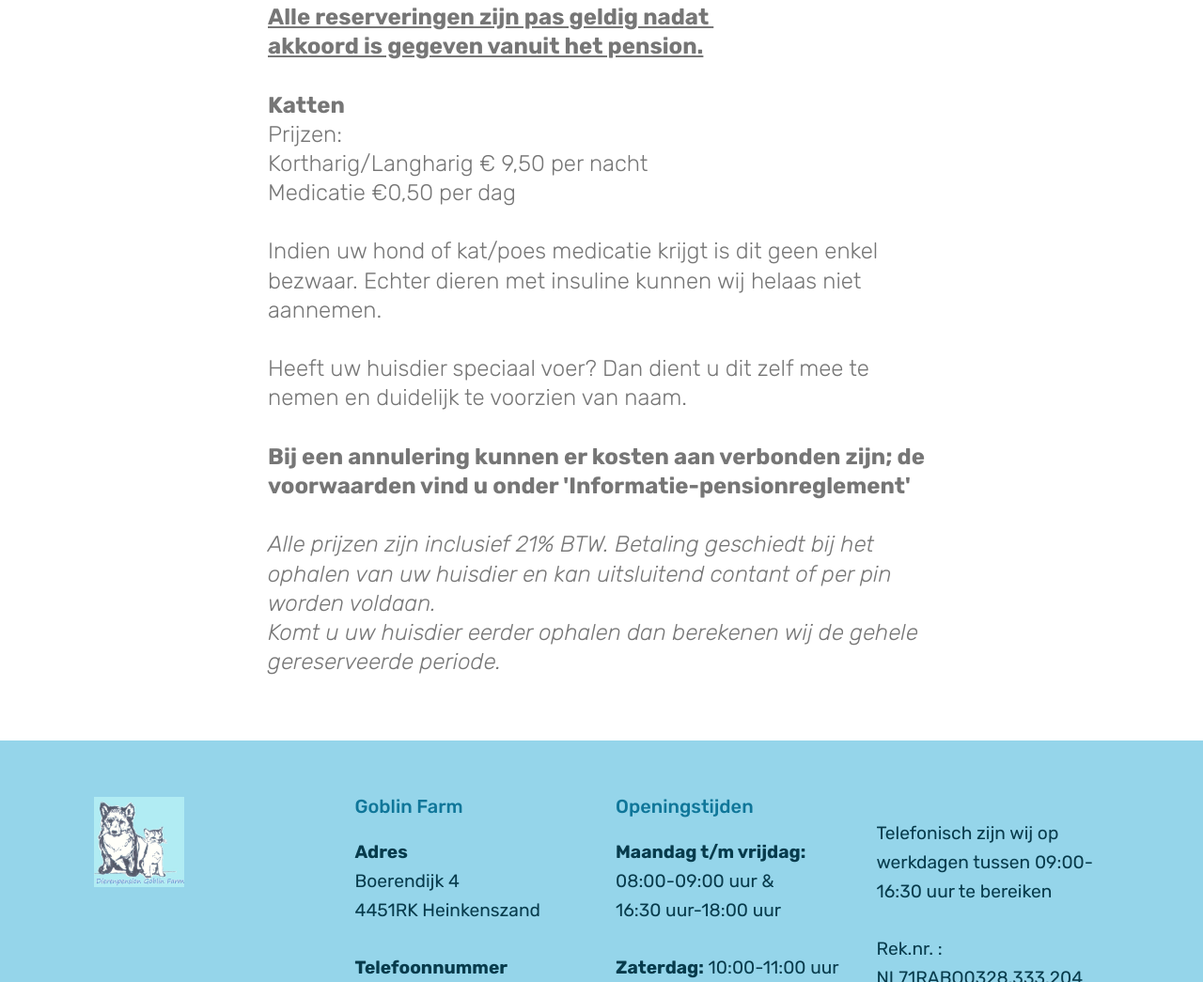
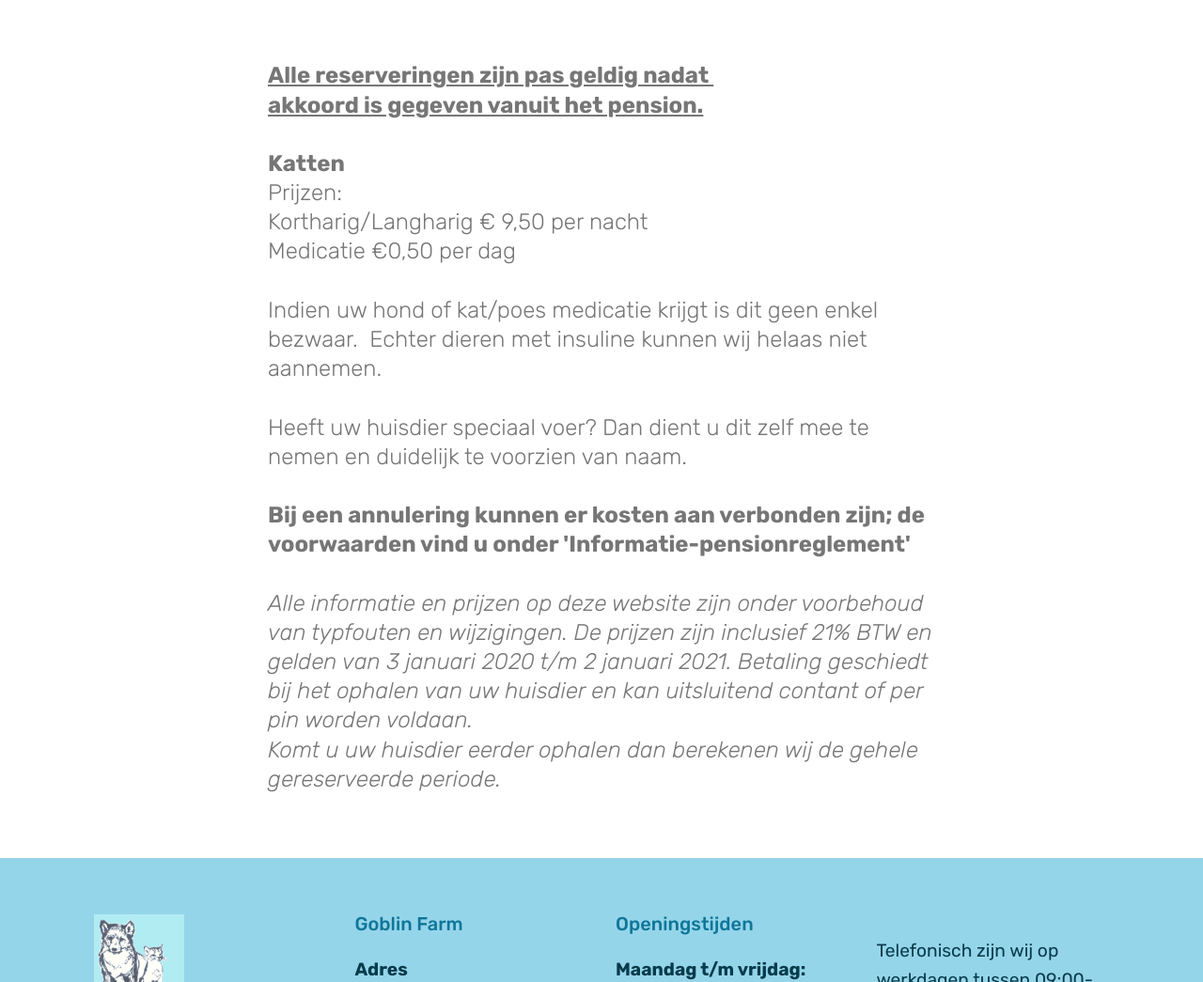
Before and after one commit to goblinfarm/goblinfarm.github.io, a plain HTML site: page tarieven.html in a window 1280 px wide. Shown: the part 1695-2740 px from the top of the page at 94% size. Drawn offline with Linux system fonts and the light colour scheme; files whose address does not match are found by name.

Commit message:
Update price disclaimer

```diff
--- a/tarieven.html
+++ b/tarieven.html
@@ -102,6 +102,7 @@
 
                 <h3 class="mbr-section-subtitle align-center mbr-light mbr-fonts-style display-5"><div><u style="font-size: 1.5rem;"><strong>Alle reserveringen zijn pas geldig nadat&nbsp;</strong></u><br></div><u><strong>akkoord is gegeven vanuit het pension.</strong></u><br><br><div><strong>Honden
             <br>* Het pension zit geheel vol tussen 13 juli t/m 21 augustus *<br><br></strong></div><div>Prijzen:
+
             </div><div>Alle honden €12,50 per 24 uur
             </div><div><br></div><div>
             </div><div>
@@ -115,7 +116,7 @@
             </div><div>
             </div><div><em><strong>Let op!</strong> buiten onze openingstijden nemen we geen huisdieren aan, ook zonder paspoort of niet de juiste inentingen moeten wij helaas de toegang weigeren.</em></div><br><div><strong><em>Bij een annulering kunnen er kosten aan verbonden zijn; de voorwaarden vind u onder 'Informatie-pensionreglement'</em></strong></div><br><div>
             </div><div>
-</div><div><em><span style="font-size: 1.5rem;">Alle prijzen zijn inclusief 21% BTW. Betaling geschiedt bij het ophalen van uw huisdier en kan uitsluitend contant of per pin worden voldaan.</span></em><br></div><div><em>Komt u uw huisdier eerder ophalen dan berekenen wij de gehele gereserveerde periode.</em></div></h3>
+            </div><div><em><span style="font-size: 1.5rem;">Alle informatie en prijzen op deze website zijn onder voorbehoud van typfouten en wijzigingen. De prijzen zijn inclusief 21% BTW en gelden van 3 januari 2020 t/m 2 januari 2021. Betaling geschiedt bij het ophalen van uw huisdier en kan uitsluitend contant of per pin worden voldaan.</span></em><br></div><div><em>Komt u uw huisdier eerder ophalen dan berekenen wij de gehele gereserveerde periode.</em></div></h3>
 
             </div>
         </div>
@@ -129,10 +130,38 @@
     <div class="container">
         <div class="media-container-row">
             <div class="title col-12 col-md-8">
-
-                <h3 class="mbr-section-subtitle align-center mbr-light mbr-fonts-style display-5"><div><u style="font-size: 1.5rem;"><strong>Alle reserveringen zijn pas geldig nadat&nbsp;</strong></u><br></div><u><strong>akkoord is gegeven vanuit het pension.</strong></u><br><br><div><strong>Katten&nbsp;</strong><br></div><div><span style="font-size: 1.5rem;">Prijzen:</span><strong><br></strong></div><div>Kortharig/Langharig € 9,50 per nacht
-</div><div>Medicatie €0,50 per dag</div><br><div>Indien uw hond of kat/poes medicatie krijgt is dit geen enkel bezwaar.&nbsp;<span style="font-size: 1.5rem;">Echter dieren met insuline kunnen wij helaas niet aannemen.</span></div><br><div><span style="font-size: 1.5rem;">Heeft uw huisdier speciaal voer? Dan dient u dit zelf mee te nemen en duidelijk te voorzien van naam.</span><br></div><br><div><span style="color: rgb(118, 118, 118); font-size: 1.5rem;"><strong>Bij een annulering kunnen er kosten aan verbonden zijn; de voorwaarden vind u onder 'Informatie-pensionreglement'</strong></span></div><br><div><em><span style="font-size: 1.5rem;">Alle prijzen zijn inclusief 21% BTW. Betaling geschiedt bij het ophalen van uw huisdier en kan uitsluitend contant of per pin worden voldaan.</span></em><br></div><div><em>Komt u uw huisdier eerder ophalen dan berekenen wij de gehele gereserveerde periode.</em></div></h3>
-
+              <h3 class="mbr-section-subtitle align-center mbr-light mbr-fonts-style display-5">
+                <div>
+                  <u style="font-size: 1.5rem;"><strong>Alle reserveringen zijn pas geldig nadat&nbsp;</strong></u>
+                  <br>
+                </div>
+                  <u><strong>akkoord is gegeven vanuit het pension.</strong></u><br><br><div><strong>Katten&nbsp;</strong>
+                  <br>
+                </div>
+                <div>
+                  <span style="font-size: 1.5rem;">Prijzen:</span><strong><br></strong>
+                </div>
+                <div>Kortharig/Langharig € 9,50 per nacht
+                </div>
+                <div>Medicatie €0,50 per dag
+                </div>
+                <br>
+                <div>Indien uw hond of kat/poes medicatie krijgt is dit geen enkel bezwaar.&nbsp;
+                  <span style="font-size: 1.5rem;">Echter dieren met insuline kunnen wij helaas niet aannemen.</span>
+                </div>
+                <br>
+                <div><span style="font-size: 1.5rem;">Heeft uw huisdier speciaal voer? Dan dient u dit zelf mee te nemen en duidelijk te voorzien van naam.</span>
+                  <br>
+                </div>
+                <br>
+                <div><span style="color: rgb(118, 118, 118); font-size: 1.5rem;"><strong>Bij een annulering kunnen er kosten aan verbonden zijn; de voorwaarden vind u onder 'Informatie-pensionreglement'</strong></span></div>
+                <br>
+                <div><em><span style="font-size: 1.5rem;">Alle informatie en prijzen op deze website zijn onder voorbehoud van typfouten en wijzigingen. De prijzen zijn inclusief 21% BTW en gelden van 3 januari 2020 t/m 2 januari 2021. Betaling geschiedt bij het ophalen van uw huisdier en kan uitsluitend contant of per pin worden voldaan.</span></em>
+                  <br>
+                </div>
+                <div><em>Komt u uw huisdier eerder ophalen dan berekenen wij de gehele gereserveerde periode.</em>
+                </div>
+              </h3>
             </div>
         </div>
     </div>
```
Lines whose indentation alone changed are shown as unchanged.
